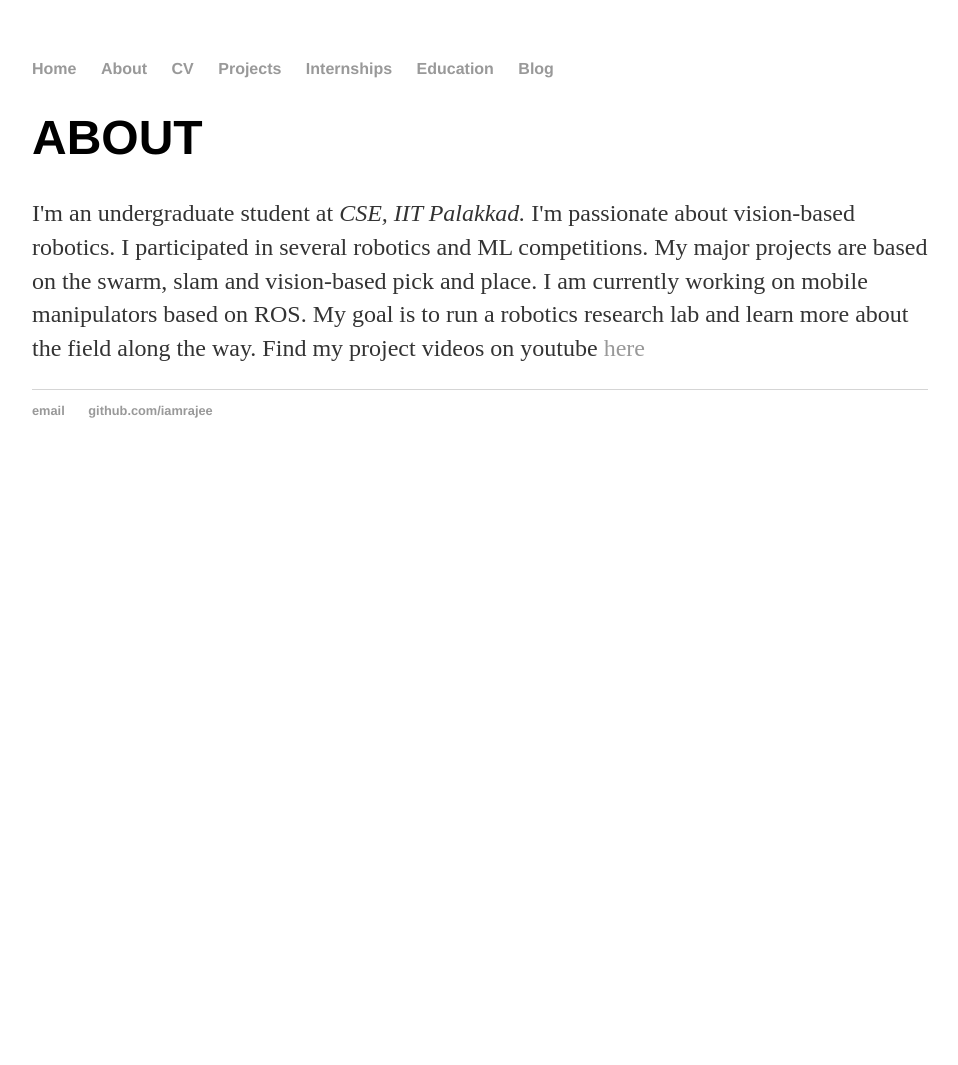
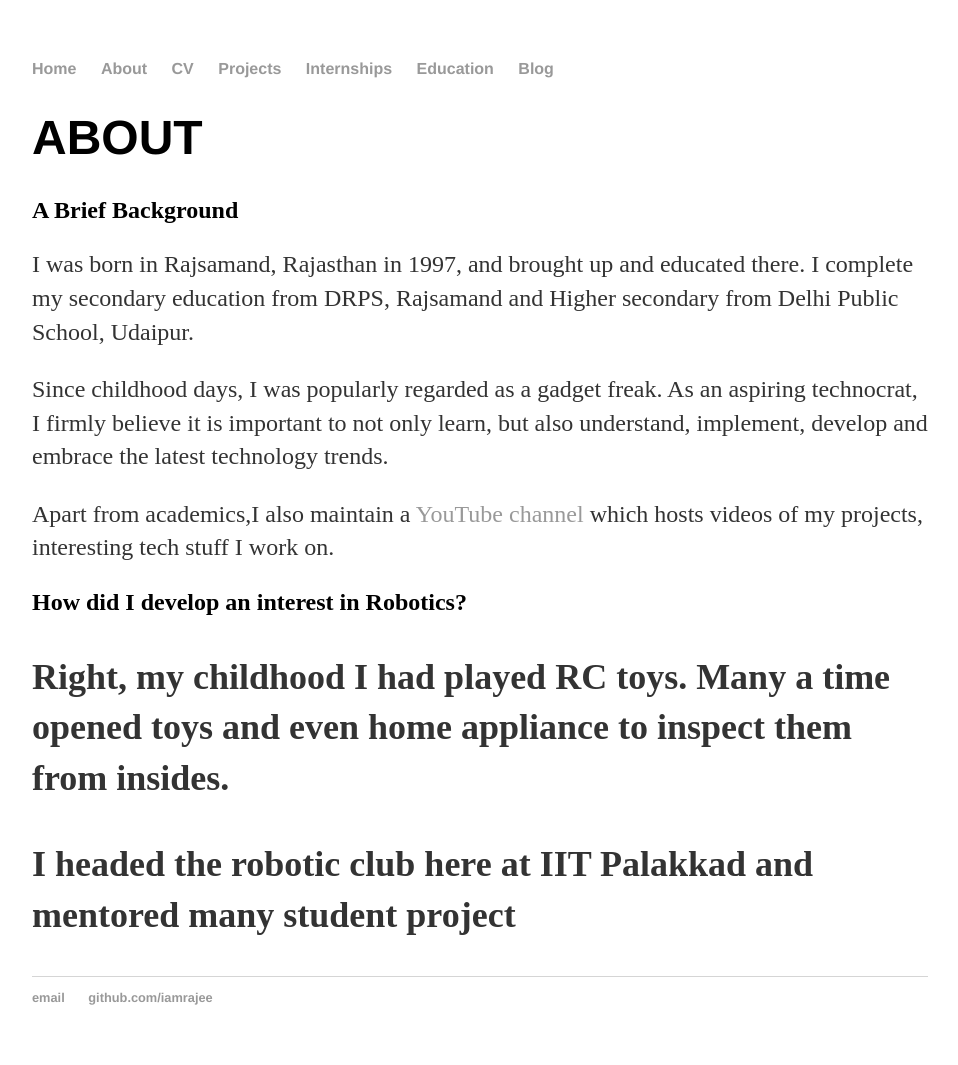
Before and after one commit to iamrajee/iamrajee.github.io, a Jekyll site: the page built from about/index.html, in a window 1280 px wide. Shown: the whole page, without its empty margins (160-1118 px from the left). Built offline with Jekyll 4.4.1, drawn with Linux system fonts in a browser that asks for light colours; before the commit the page ends 900 px from its top, so only the background shows below that.

Commit message:
Update index.html

```diff
--- a/about/index.html
+++ b/about/index.html
@@ -4,5 +4,11 @@ title: ABOUT
 ---
 <div class="blurb">
 	<h1>{{ page.title }}</h1>
-	<p>I'm an undergraduate student at <em>CSE, IIT Palakkad.</em> I'm passionate about vision-based robotics. I participated in several robotics and ML competitions. My major projects are based on the swarm, slam and vision-based pick and place. I am currently working on mobile manipulators based on ROS. My goal is to run a robotics research lab and learn more about the field along the way. Find my project videos on youtube <a href="https://www.youtube.com/channel/UCzNSEsxHfpq_84-EkU9CRnQ/videos?view_as=subscriber">here</a></p>
+	<h2>A Brief Background</h2>
+	<p>I was born in Rajsamand, Rajasthan in 1997, and brought up and educated there. I complete my secondary education from DRPS, Rajsamand and Higher secondary from Delhi Public School, Udaipur.</p>
+	<p>Since childhood days, I was popularly regarded as a gadget freak. As an aspiring technocrat, I firmly believe it is important to not only learn, but also understand, implement, develop and embrace the latest technology trends.</p>
+	<p>Apart from academics,I also maintain a <a href="https://www.youtube.com/channel/UCzNSEsxHfpq_84-EkU9CRnQ/videos?view_as=subscriber">YouTube channel</a> which hosts videos of my projects, interesting tech stuff I work on.</p>
+	<h2>How did I develop an interest in Robotics?<h2>
+	<p>Right, my childhood I had played RC toys. Many a time opened toys and even home appliance to inspect them from insides.</p>
+	<p>I headed the robotic club here at IIT Palakkad and mentored many student project</p>
 </div><!-- /.blurb -->
```
